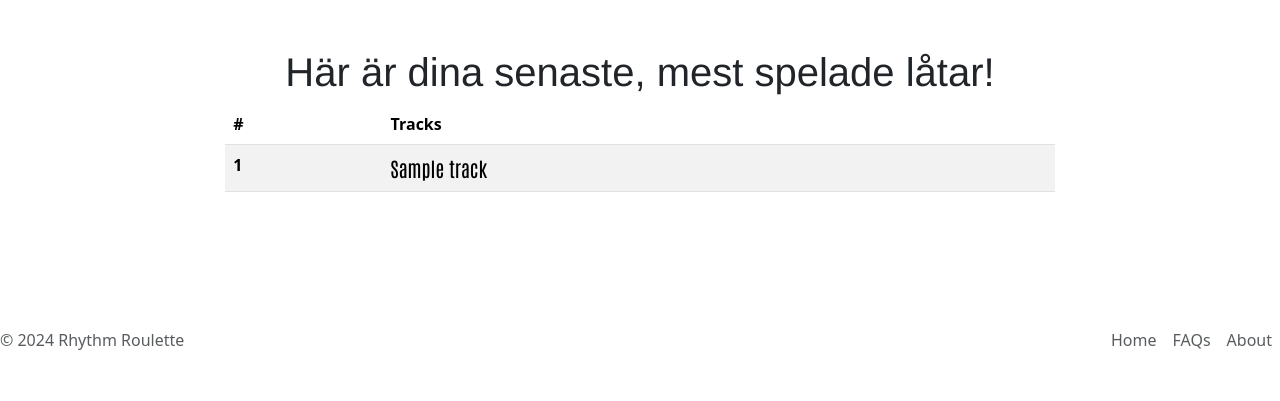
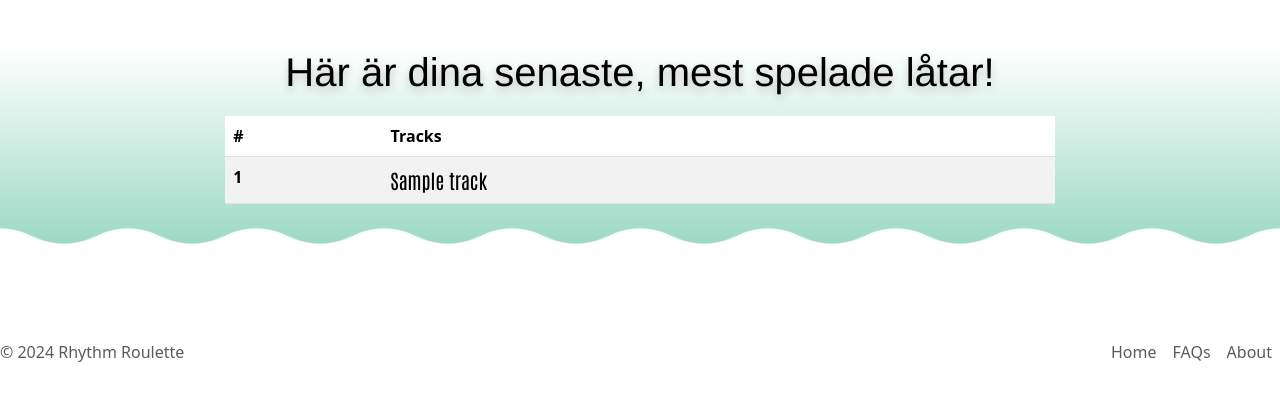
Before and after one commit to tobi-1337/RhythmRoulette, a Flask app: template templates/top-tracks.html in a window 1280 px wide. Shown: the top 401 px of the page. Run offline with Flask 3, Linux system fonts and the light colour scheme; the template is opened without the code that fills it: most values are stand-ins (such as "Sample title", 1, 10 or a date in 2020); some libraries are stand-ins or nearby versions; some web fonts are replaced.

Commit message:
added some css

```diff
--- a/static/styles.css
+++ b/static/styles.css
@@ -714,6 +714,15 @@ margin-bottom:0;
     background: -webkit-linear-gradient(#ffffff,#90d4be);
  }
 
+.top-tracks {
+    background: -webkit-linear-gradient(#ffffff,#90d4be);
+}
+
+.top-tracks-h1 {
+    text-shadow: 0 4px 8px rgba(0, 0, 0, 0.2);
+    margin-bottom: 20px;
+}
+
 /* Dropdown Button */
 .dropbtn {
     background-color:#00755e;
--- a/templates/top-tracks-months.html
+++ b/templates/top-tracks-months.html
@@ -4,7 +4,7 @@
 {% block content %}
 
 <div class="container-fluid mt-5 mb-5 top-tracks box">
-    <h1 class="text-center h1">Under de senaste 6 månaderna har du lyssnat på:</h1>
+    <h1 class="text-center top-tracks-h1">Under de senaste 6 månaderna har du lyssnat på:</h1>
     <div class="row justify-content-center">
         <div class="col-md-8 mb-5">
             <table class="table table-striped">
--- a/templates/top-tracks.html
+++ b/templates/top-tracks.html
@@ -4,7 +4,7 @@
 {% block content %}
 
 <div class="container-fluid mt-5 mb-5 top-tracks box">
-    <h1 class="text-center h1">Här är dina senaste, mest spelade låtar!</h1>
+    <h1 class="text-center top-tracks-h1">Här är dina senaste, mest spelade låtar!</h1>
     <div class="row justify-content-center">
         <div class="col-md-8 mb-5">
             <table class="table table-striped">
```
